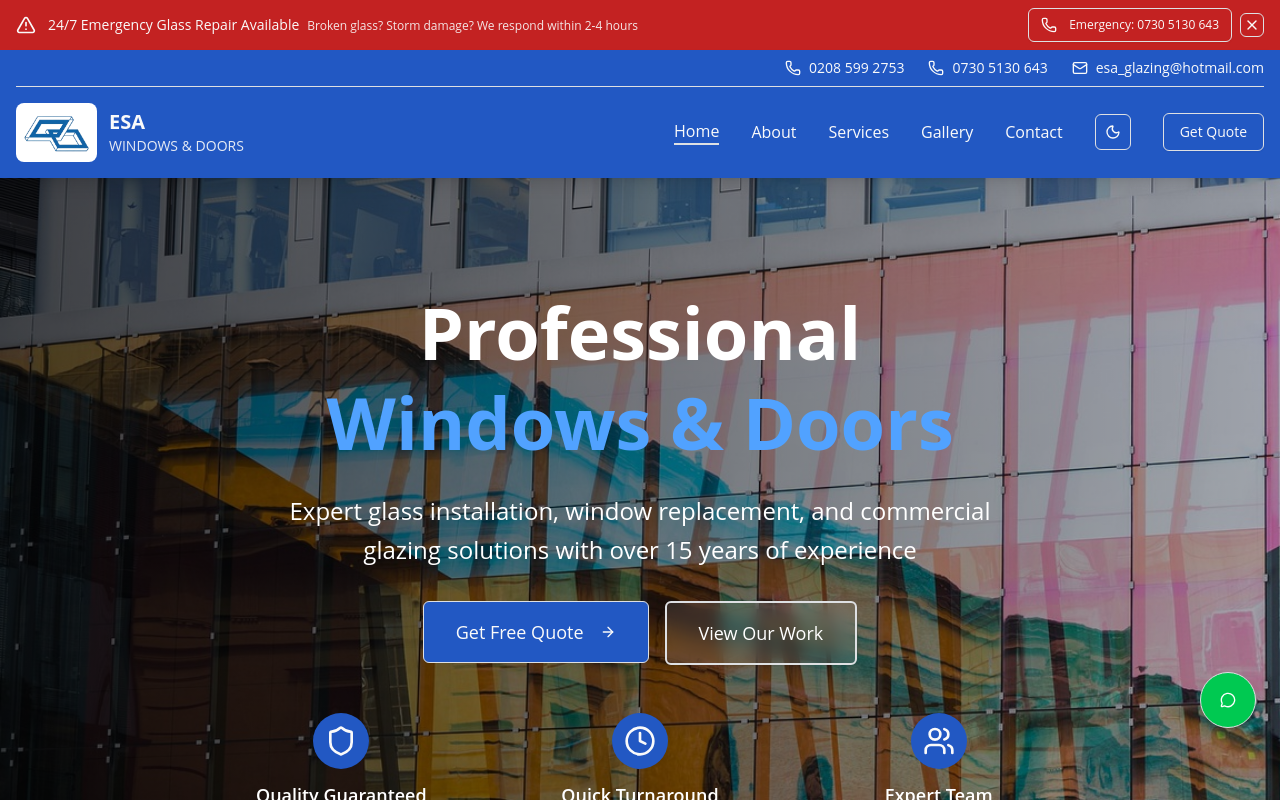
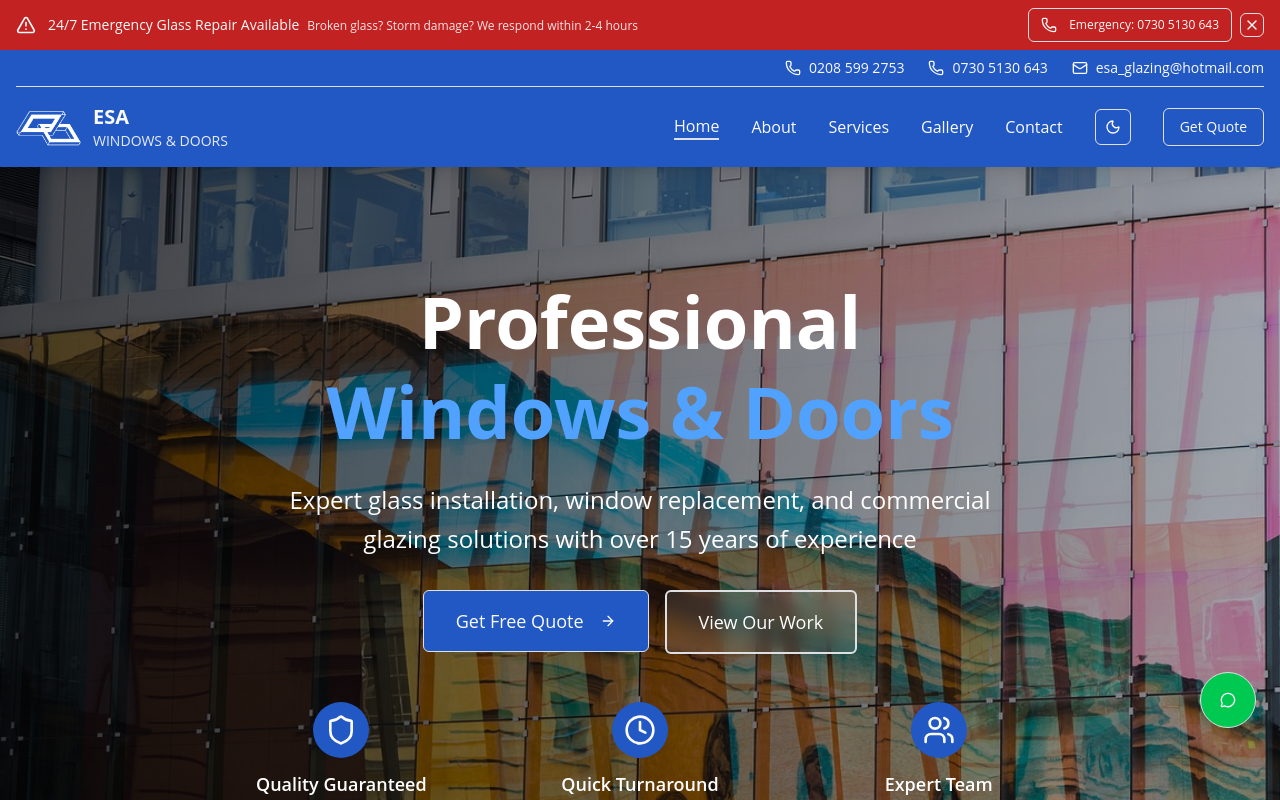
Before and after one commit to hassanali408/esa, a Next.js app: page / in a window 1280 px wide. Shown: the top 800 px of the page. Built offline with nearby package versions, Linux system fonts and the light colour scheme.

Commit message:
Refactor Header and Footer components to streamline logo presentation by removing unnecessary wrapper divs; apply brightness and invert styles for improved visibility.

```diff
--- a/src/components/Footer.tsx
+++ b/src/components/Footer.tsx
@@ -55,15 +55,13 @@ export default function Footer() {
             {/* Company info */}
             <div className="lg:col-span-1">
               <div className="flex items-center gap-3 mb-6">
-                <div className="bg-white p-2 rounded-lg">
                 <Image
                   src="/stock_images/logo.png"
                   alt="ESA Windows & Doors Logo"
                   width={65}
                   height={65}
-                    className="object-contain"
+                  className="object-contain brightness-0 invert"
                 />
-                </div>
                 <div className="flex flex-col">
                   <span className="text-xl font-bold">ESA</span>
                   <span className="text-sm font-medium opacity-90">WINDOWS & DOORS</span>
--- a/src/components/Header.tsx
+++ b/src/components/Header.tsx
@@ -44,15 +44,13 @@ export default function Header() {
         {/* Main navigation */}
         <div className="flex items-center justify-between py-4">
           <Link href="/" className="flex items-center gap-3">
-            <div className="bg-white p-2 rounded-lg">
             <Image
               src="/stock_images/logo.png"
               alt="ESA Windows & Doors Logo"
               width={65}
               height={65}
-                className="object-contain"
+              className="object-contain brightness-0 invert"
             />
-            </div>
             <div className="flex flex-col">
               <span className="text-xl font-bold">ESA</span>
               <span className="text-sm font-medium opacity-90">WINDOWS & DOORS</span>
```
Lines whose indentation alone changed are shown as unchanged.
